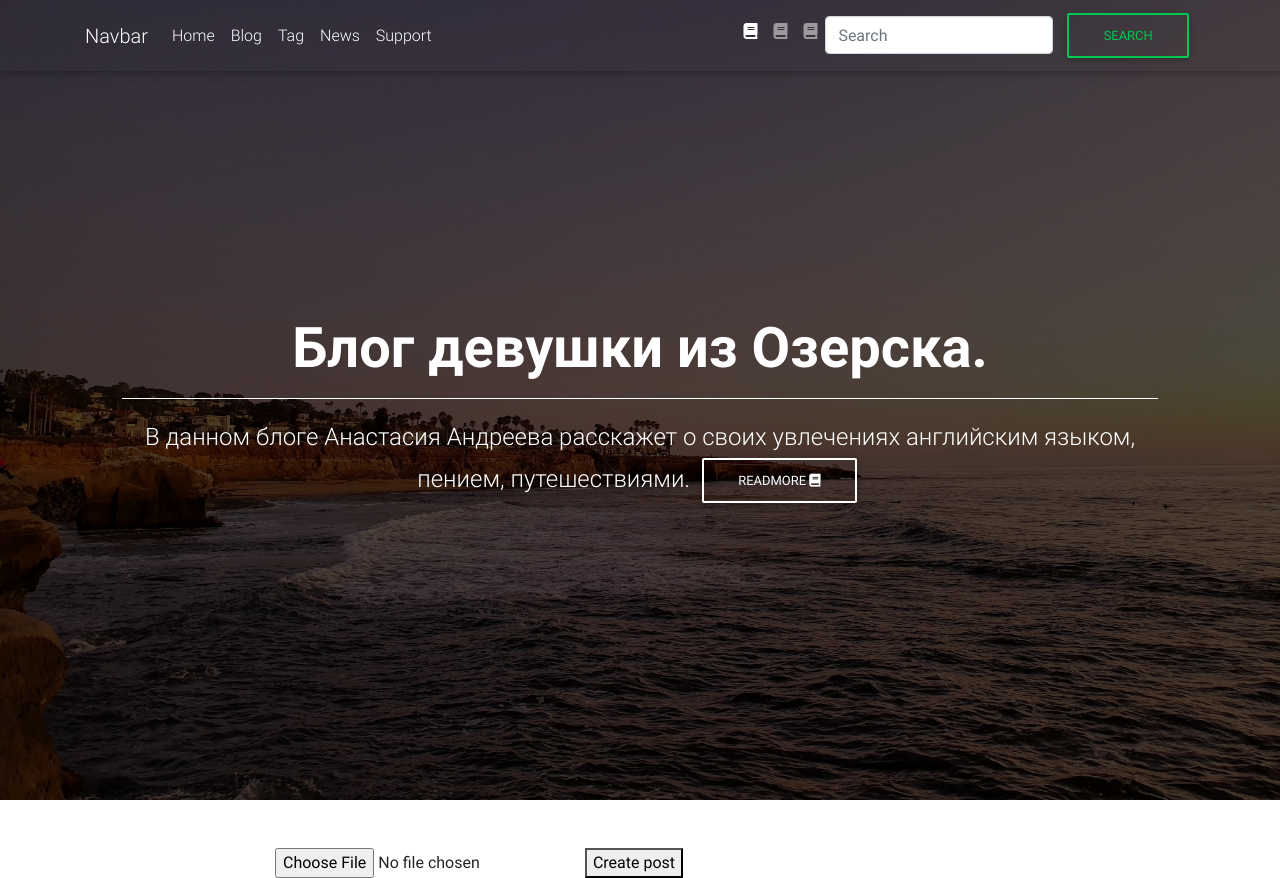
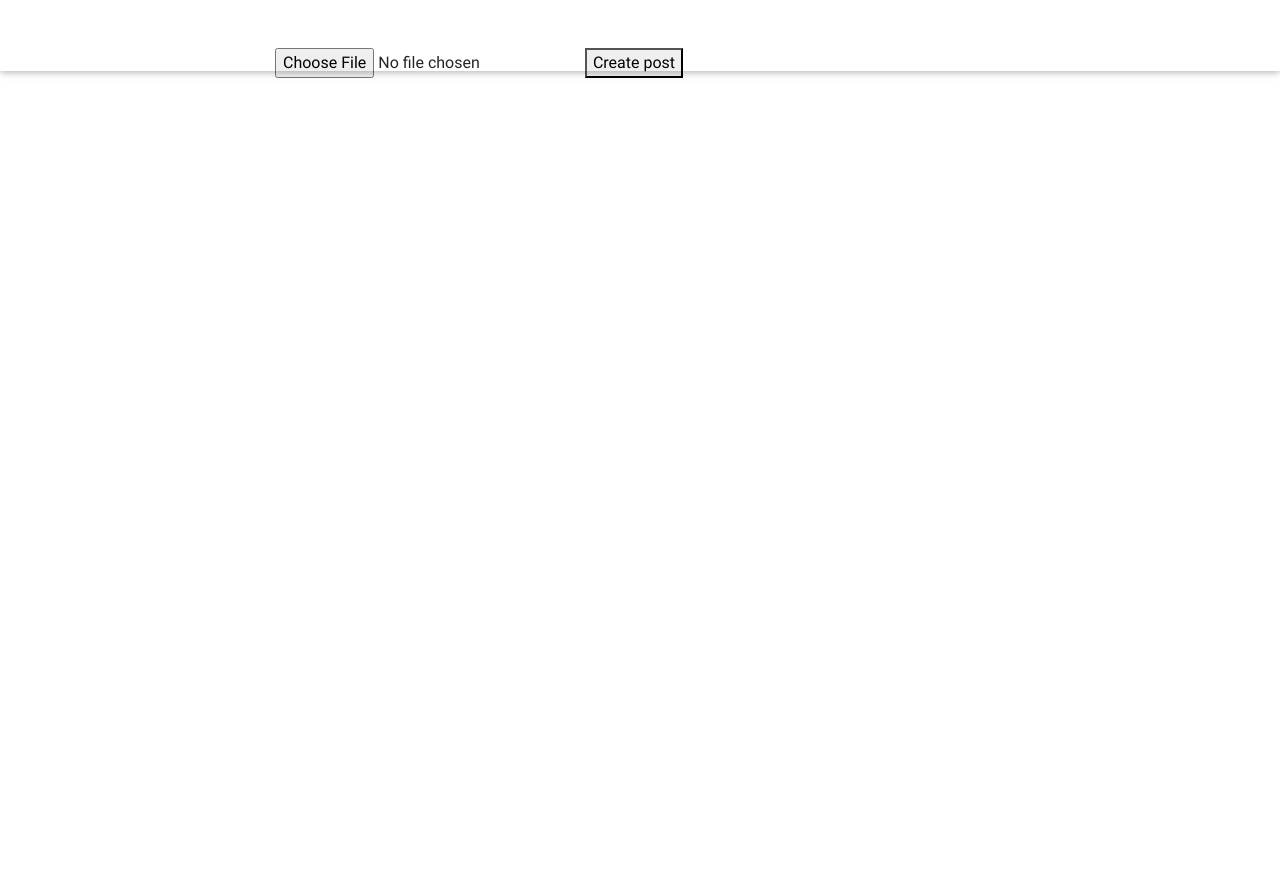
Before and after one commit to kmv1712/my_first_django_blog, a Django app: template app/blogengine/blog/templates/blog/post_create_form.html in a window 1280 px wide. After the commit the page ends 78 px from the top, so only its background shows below. Run offline with Django 3.2, Linux system fonts and the light colour scheme; the template is opened without the code that fills it, so the values that code supplies are empty; some libraries are stand-ins or nearby versions.

Commit message:
Добавил отключение Картинки с шапкой девушка из озерска при переходеп на статью

```diff
--- a/app/blogengine/blog/utils.py
+++ b/app/blogengine/blog/utils.py
@@ -4,7 +4,6 @@ from django.shortcuts import get_object_or_404
 
 from .models import *
 
-# FOLDER_WITH_STATIC_PATH = '../'
 
 class ObjectDetailMixin:
     model = None
--- a/app/blogengine/blog/views.py
+++ b/app/blogengine/blog/views.py
@@ -45,7 +45,8 @@ def posts_list(request):
         'page_object': page,
         'is_paginated': is_paginated,
         'next_url': next_url,
-        'prev_url': prev_url
+        'prev_url': prev_url,
+        'show_introduction': True,
     }
 
     return render(request, 'blog/index.html', context=context)
--- a/app/blogengine/templates/base.html
+++ b/app/blogengine/templates/base.html
@@ -72,34 +72,19 @@
                 </li>
             </ul>
         </div>
-        <!--        Поисковая строка-->
-        <form class="form-inline my-2 my-lg-0" action="{% url 'posts_list_url' %}">
-            <input class="form-control mr-sm-2" type="search" placeholder="Search" aria-label="Search" name="search">
-            <button class="btn btn-outline-success my-2 my-sm-0" type="submit">Search</button>
-        </form>
+        <!-- Поисковая строка должна появлятся только при поиске статьи -->
+<!--        <form class="form-inline my-2 my-lg-0" action="{% url 'posts_list_url' %}">-->
+<!--            <input class="form-control mr-sm-2" type="search" placeholder="Search" aria-label="Search" name="search">-->
+<!--            <button class="btn btn-outline-success my-2 my-sm-0" type="submit">Search</button>-->
+<!--        </form>-->
     </div>
 </nav>
 
-<div id="intro" class="view">
-    <div class="mask rgba-black-strong">
-        <div class="container-fluid d-flex align-items-center justify-content-center h-100">
-            <div class="row d-flex justify-content-center text-center">
-                <div class="col-md-10">
-                    <h2 class="display-4 font-weight-bold white-text pt-5 md-2">
-                        Блог девушки из Озерска.
-                    </h2>
-                    <hr class="hr-light">
-                    <h4 class="white-text my-4">
-                        В данном блоге Анастасия Андреева расскажет о своих увлечениях английским языком, пением, путешествиями.
-                        <button class="btn btn-outline-white waves-effect  waves-light">
-                            ReadMore <i class="fa fa-book"></i>
-                        </button>
-                    </h4>
-                </div>
-            </div>
-        </div>
-    </div>
-</div>
+{% if show_introduction %}
+{% block introduction %}
+{% endblock %}
+{% endif %}
+
 </header>
 
 
```
Also changed, not shown: app/blogengine/blog/templates/blog/includes/introduction_in_header.html (added, +20 -0 lines), app/blogengine/blog/templates/blog/index.html (+6 -1 lines), app/blogengine/db.sqlite3, 1 other file.
